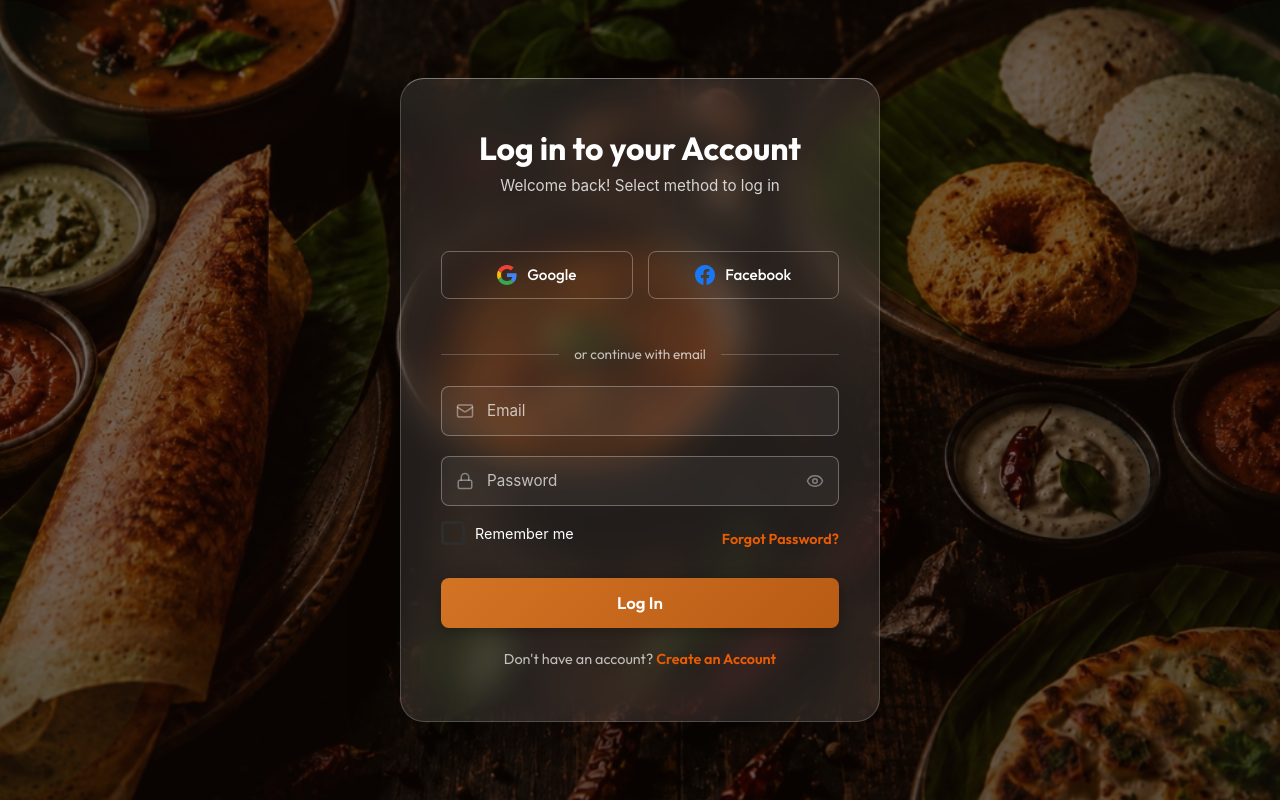
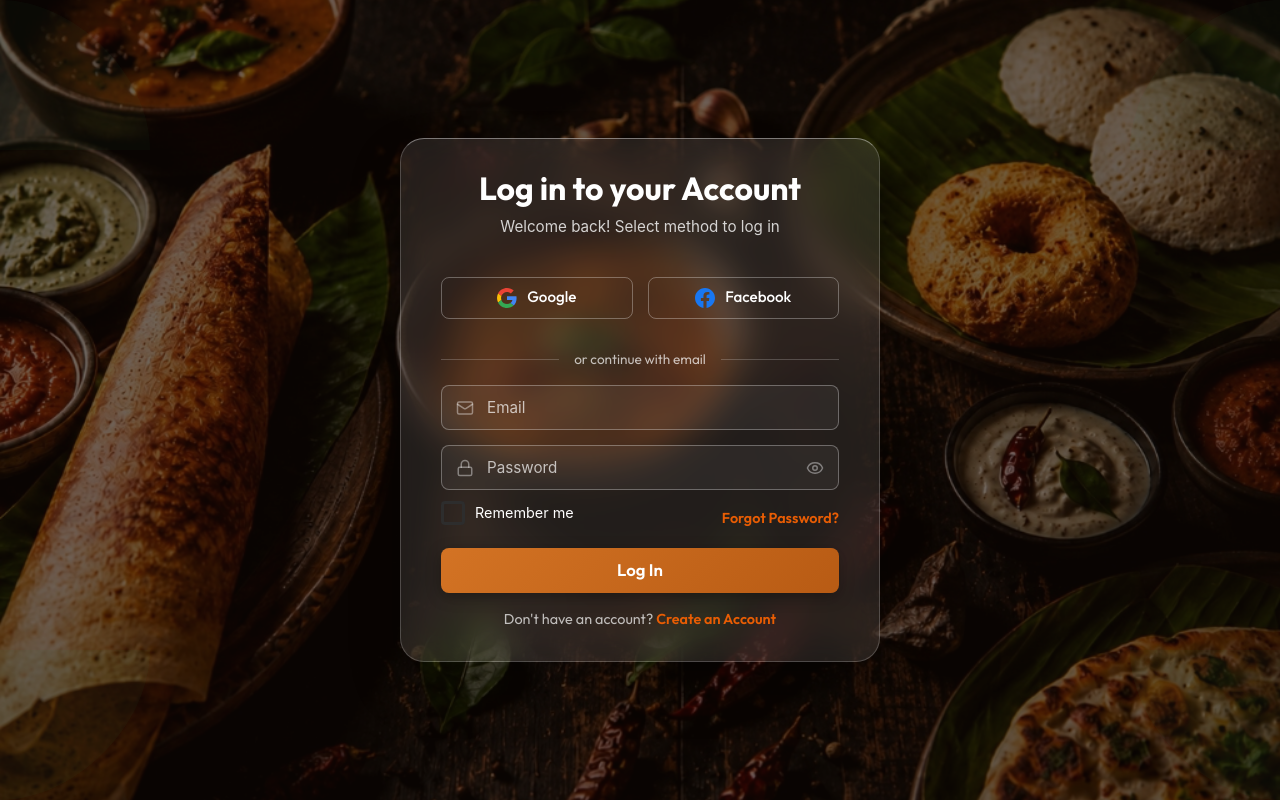
Before and after one commit to jahnavinagabhooshanam/My-Amma-s-Kitchen, a React (Vite) app in the folder user/: page /login in a window 1280 px wide. Built offline with nearby package versions, Linux system fonts and the light colour scheme; no server answers; a web font is replaced by a local one.

Commit message:
Reduce vertical height of auth cards to prevent overflow

```diff
--- a/user/src/pages/Auth/Auth.css
+++ b/user/src/pages/Auth/Auth.css
@@ -813,7 +813,7 @@
   width: 480px;
   max-width: 90%;
   flex-direction: column;
-  padding: 50px 40px;
+  padding: 30px 40px;
   border-radius: 24px;
   background: rgba(255, 255, 255, 0.1);
   box-shadow: 0 25px 50px rgba(0, 0, 0, 0.3);
@@ -825,7 +825,7 @@
 
 .auth-single-header {
   text-align: center;
-  margin-bottom: 35px;
+  margin-bottom: 20px;
 }
 
 .auth-single-header .auth-title {
@@ -844,7 +844,7 @@
 .social-login-single {
   display: flex;
   gap: 15px;
-  margin-bottom: 25px;
+  margin-bottom: 15px;
 }
 
 .social-login-single .social-btn {
@@ -853,7 +853,7 @@
   border: 1px solid rgba(255, 255, 255, 0.3);
   color: #fff;
   border-radius: 8px;
-  height: 48px;
+  height: 42px;
   display: flex;
   justify-content: center;
   align-items: center;
@@ -873,7 +873,7 @@
   display: flex;
   align-items: center;
   text-align: center;
-  margin: 20px 0;
+  margin: 15px 0;
   color: rgba(255, 255, 255, 0.7);
   font-size: 0.85rem;
 }
@@ -890,7 +890,7 @@
 }
 
 .auth-form-single .form-group-single {
-  margin-bottom: 20px;
+  margin-bottom: 15px;
 }
 
 .auth-form-single .form-control {
@@ -898,8 +898,8 @@
   border: 1px solid rgba(255, 255, 255, 0.3);
   color: #fff;
   border-radius: 8px;
-  padding: 12px 16px 12px 45px;
-  height: 50px;
+  padding: 10px 16px 10px 45px;
+  height: 45px;
 }
 
 .auth-form-single .form-control::placeholder {
@@ -910,7 +910,7 @@
   display: flex;
   justify-content: space-between;
   align-items: center;
-  margin-bottom: 25px;
+  margin-bottom: 15px;
 }
 
 .auth-form-single .auth-checkbox {
@@ -931,11 +931,11 @@
   color: #fff;
   border: none;
   border-radius: 8px;
-  height: 50px;
+  height: 45px;
   font-size: 1.05rem;
   font-weight: 600;
   width: 100%;
-  margin-bottom: 20px;
+  margin-bottom: 15px;
   box-shadow: 0 4px 15px rgba(0, 0, 0, 0.3);
   cursor: pointer;
 }
--- a/user/src/pages/Auth/Register.jsx
+++ b/user/src/pages/Auth/Register.jsx
@@ -185,7 +185,7 @@ const Register = () => {
           </div>
         </div>
 
-        <div className="auth-actions-single" style={{ marginBottom: '20px', justifyContent: 'flex-start' }}>
+        <div className="auth-actions-single" style={{ marginBottom: '10px', justifyContent: 'flex-start' }}>
           <label className="auth-checkbox">
             <input
               type="checkbox"
```
Also changed, not shown: 1 other file (tests, documents, lock files or other folders).
